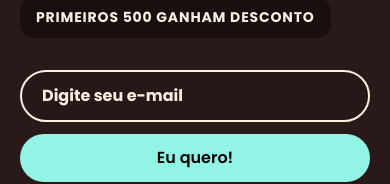
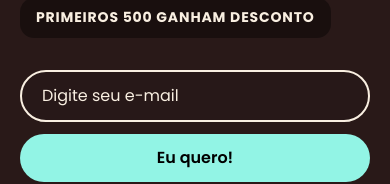
Before and after one commit to lucycilia/nossasnacks, a Next.js app: page / in a window 390 px wide. Shown: the part 250-434 px from the top of the page. Built offline with nearby package versions, Linux system fonts and the light colour scheme.

Commit message:
Set email input font weight to regular (400) across all breakpoints
https://claude.ai/code/session_01Mm1hnras8UT3WfwEABPMJe

```diff
--- a/components/Hero.tsx
+++ b/components/Hero.tsx
@@ -226,7 +226,7 @@ export default function Hero() {
                       border: "2px solid #F9EFE1",
                       color: "#F9EFE1",
                       fontFamily: "'Poppins', system-ui, sans-serif",
-                      fontWeight: 700,
+                      fontWeight: 400,
                       fontSize: "16px",
                     }}
                   />
@@ -617,7 +617,7 @@ export default function Hero() {
                       color: "#F9EFE1",
                       backdropFilter: "blur(8px)",
                       fontFamily: "'Poppins', system-ui, sans-serif",
-                      fontWeight: 700,
+                      fontWeight: 400,
                       fontSize: "16px",
                     }}
                   />
```
